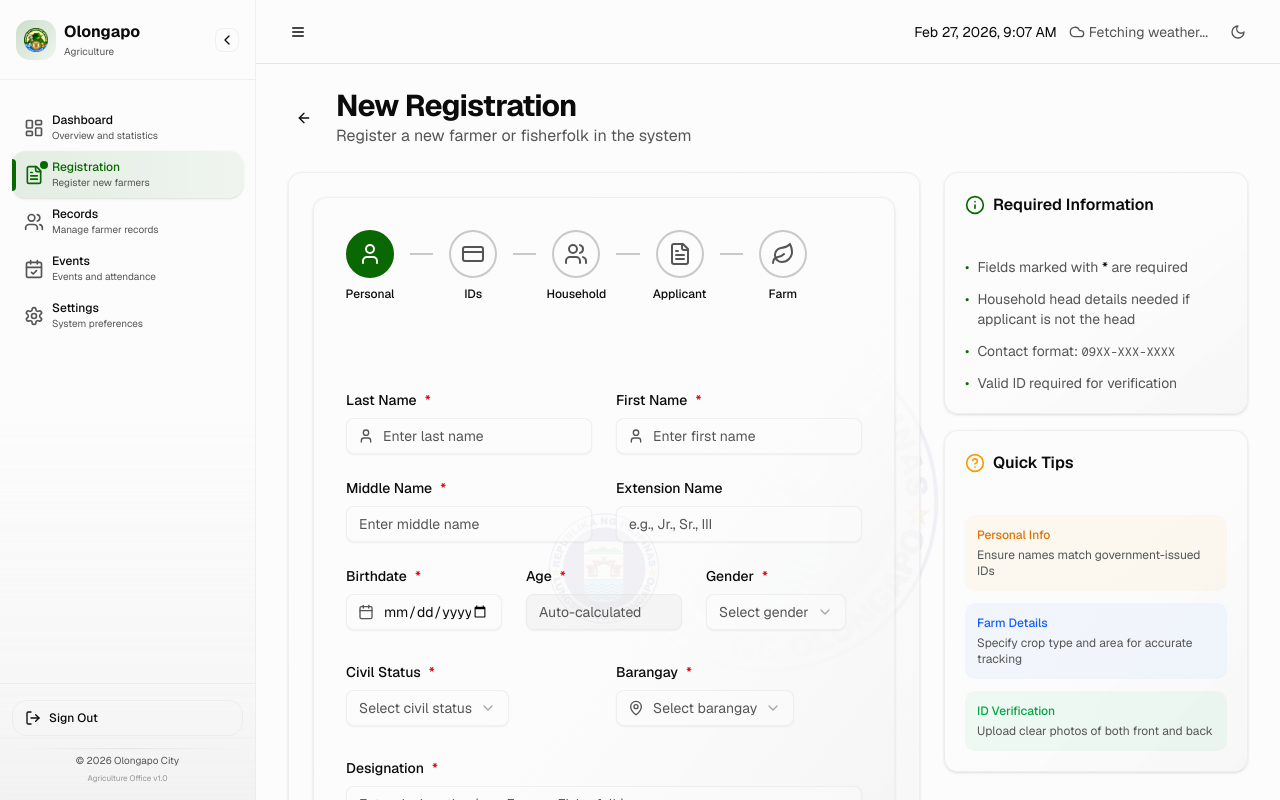
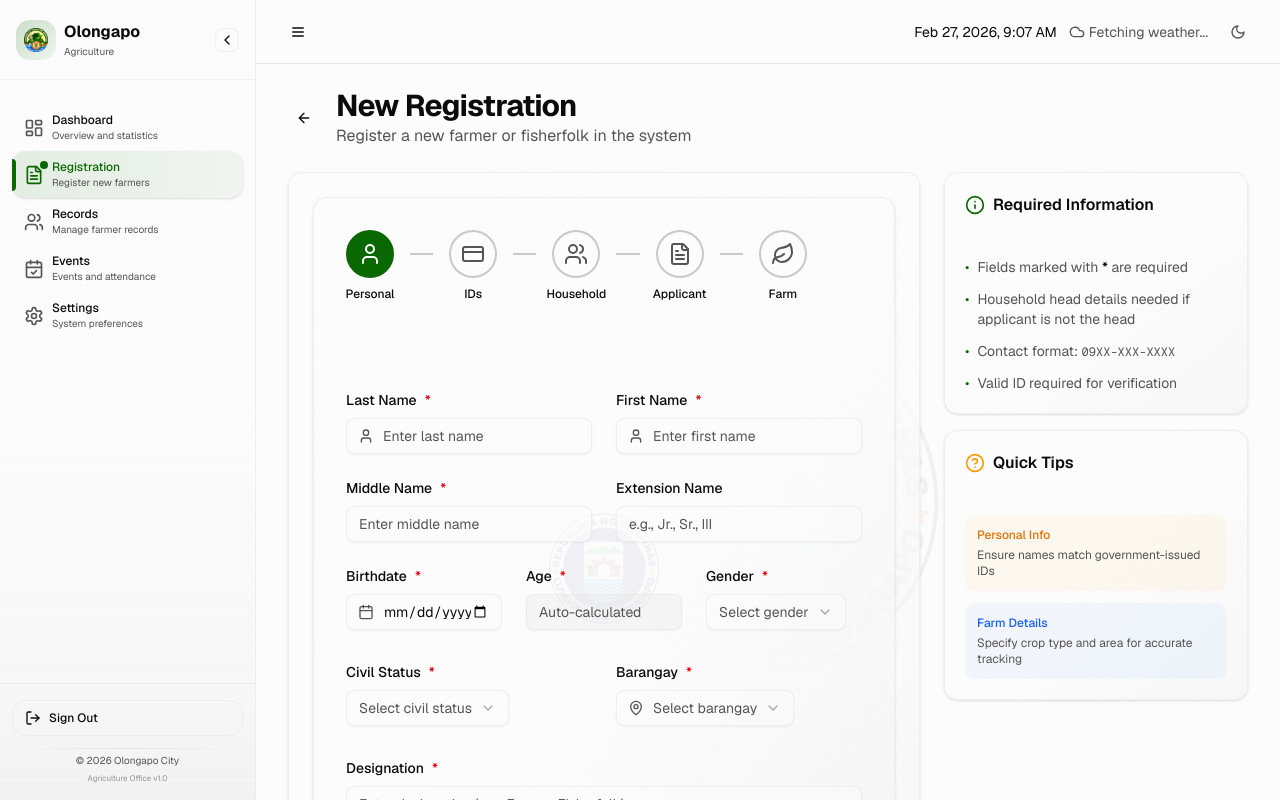
Before and after one commit to LebronJamesRumeral/Agriculture-Office, a Next.js app: page /registration in a window 1280 px wide. Shown: the top 800 px of the page. Built offline with nearby package versions, Linux system fonts and the light colour scheme; no server answers.

Commit message:
remmoved id verification

```diff
--- a/app/registration/page.tsx
+++ b/app/registration/page.tsx
@@ -252,12 +252,6 @@ export default function RegistrationPage() {
                     Specify crop type and area for accurate tracking
                   </p>
                 </div>
-                <div className="rounded-lg bg-green-500/5 p-3">
-                  <p className="text-xs font-medium text-green-600">ID Verification</p>
-                  <p className="mt-1 text-xs text-muted-foreground">
-                    Upload clear photos of both front and back
-                  </p>
-                </div>
               </div>
             </Card>
           </div>
```
